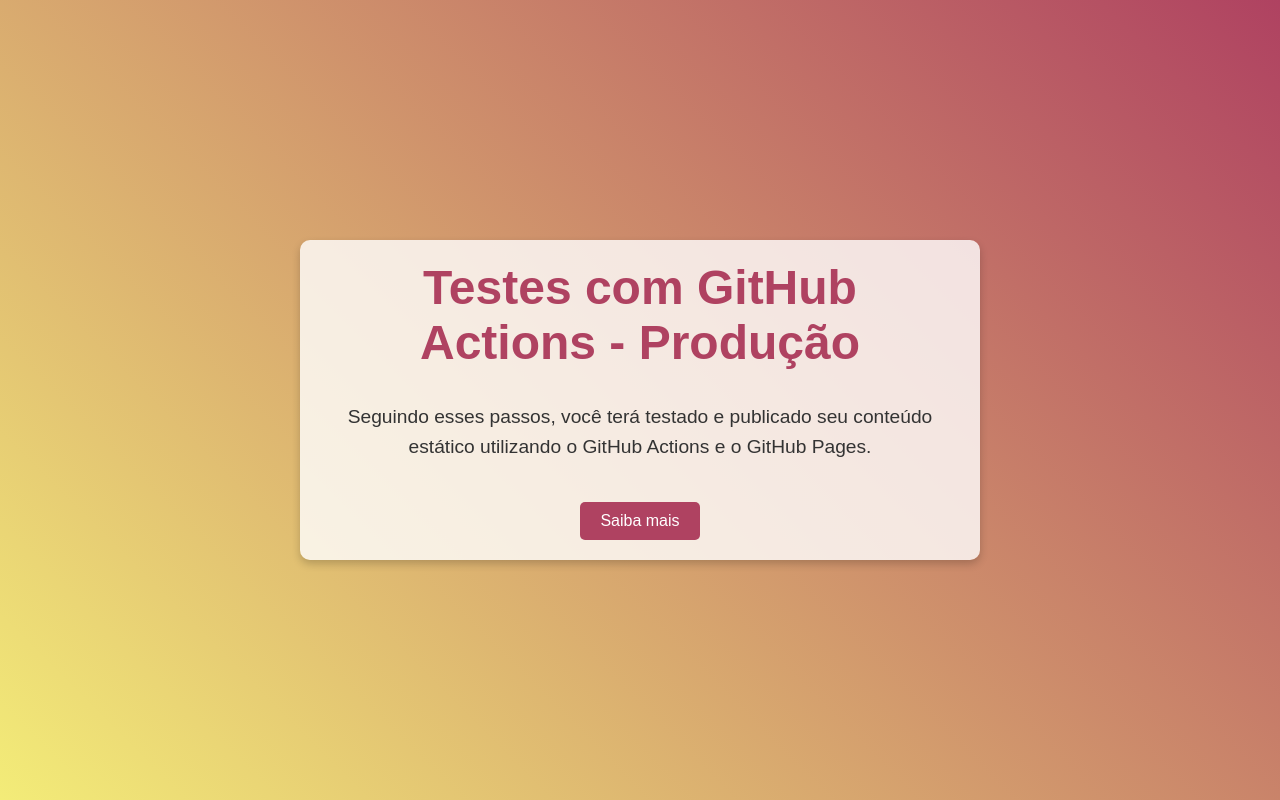
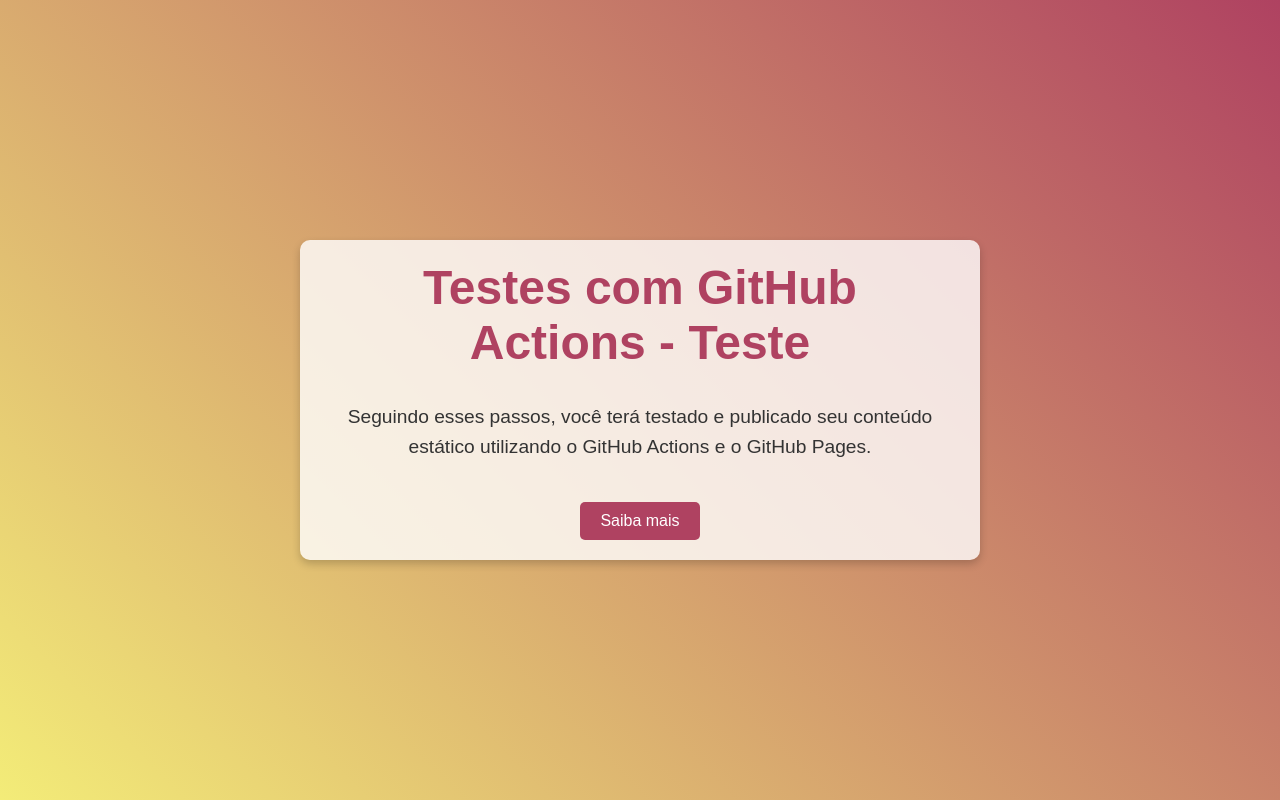
Before and after one commit to eulopess/repositorio, a plain HTML site: page index.html in a window 1280 px wide. Drawn offline with Linux system fonts and the light colour scheme.

Commit message:
Update index.html

```diff
--- a/index.html
+++ b/index.html
@@ -52,7 +52,7 @@
 </head>
 <body>
   <div class="container">
-    <h1>Testes com GitHub Actions - Produção</h1>
+    <h1>Testes com GitHub Actions - Teste</h1>
     <p>Seguindo esses passos, você terá testado e publicado seu conteúdo estático utilizando o GitHub Actions e o GitHub Pages.</p>
     <a href="#" class="button">Saiba mais</a>
   </div>
```
